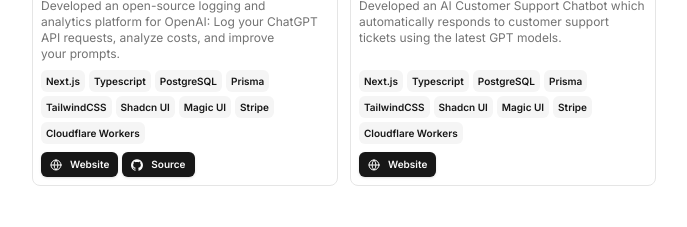
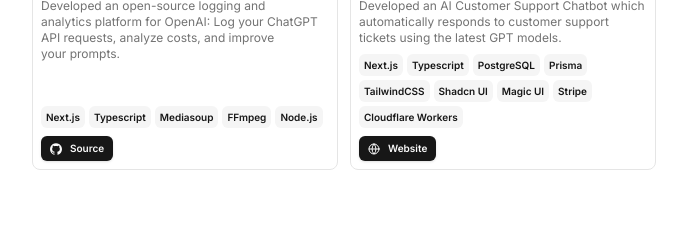
Before and after one commit to sarthaksharma27/portfolio, a Next.js app: page / in a window 1280 px wide. Shown: the part 1581-1808 px from the top of the page, without its empty margins (296-983 px from the left). Built offline with nearby package versions, Linux system fonts and the light colour scheme.

Commit message:
adding project info

```diff
--- a/src/data/resume.tsx
+++ b/src/data/resume.tsx
@@ -178,28 +178,19 @@
       technologies: [
         "Next.js",
         "Typescript",
-        "PostgreSQL",
-        "Prisma",
-        "TailwindCSS",
-        "Shadcn UI",
-        "Magic UI",
-        "Stripe",
-        "Cloudflare Workers",
+        "Mediasoup",
+        "FFmpeg",
+        "Node.js",
       ],
       links: [
         {
-          type: "Website",
-          href: "https://llm.report",
-          icon: <Icons.globe className="size-3" />,
-        },
-        {
           type: "Source",
-          href: "https://github.com/dillionverma/llm.report",
+          href: "https://github.com/sarthaksharma27/Full-stack-streaming-app",
           icon: <Icons.github className="size-3" />,
         },
       ],
       image: "",
-      video: "https://cdn.llm.report/openai-demo.mp4",
+      video: "https://drive.google.com/file/d/1m0JbWAoQTYGMKrIWCllyBNs-3lsdT_-I/view",
     },
     {
       title: "Automatic Chat",
```
